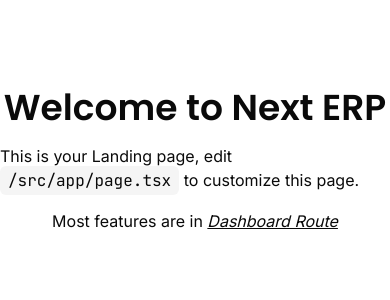
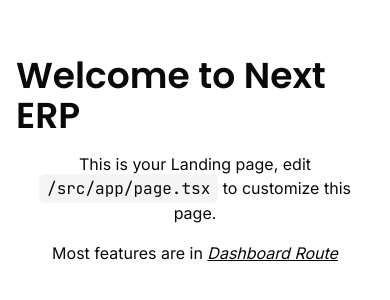
Before and after one commit to ceedadev/next-erp, a Next.js app: page / in a window 390 px wide. Shown: the part 262-562 px from the top of the page. Built offline with nearby package versions, Linux system fonts and the light colour scheme.

Commit message:
fix layout bug

```diff
--- a/src/app/(auth)/signin/page.tsx
+++ b/src/app/(auth)/signin/page.tsx
@@ -10,7 +10,7 @@ export const metadata: Metadata = {
 
 export default function SignInPage() {
   return (
-    <main className="container relative hidden h-screen flex-col items-center justify-center md:grid lg:max-w-none lg:grid-cols-2 lg:px-0">
+    <main className="container relative h-screen flex-col items-center justify-center grid lg:max-w-none lg:grid-cols-2 lg:px-0">
       <div className="relative hidden h-full flex-col bg-muted p-10 text-white lg:flex dark:border-r">
         <div className="absolute inset-0 bg-zinc-900" />
         <div className="relative z-20 flex items-center text-lg font-medium">
@@ -28,7 +28,7 @@ export default function SignInPage() {
         </div>
       </div>
       <div className="lg:p-8">
-        <div className="mx-auto flex w-full flex-col justify-center space-y-6 sm:w-[350px]">
+        <div className="mx-auto flex w-full h-full flex-col justify-center space-y-6 sm:w-[350px]">
           <div className="flex flex-col space-y-2 text-center">
             <h1 className="text-2xl font-semibold tracking-tight">Sign In</h1>
             <p className="text-sm text-muted-foreground">
--- a/src/app/page.tsx
+++ b/src/app/page.tsx
@@ -3,11 +3,11 @@ import Link from "next/link";
 export default function HomePage() {
   return (
     <main className="h-screen">
-      <div className="flex flex-col justify-center items-center h-full space-y-4">
+      <div className="flex flex-col justify-center items-center h-full space-y-4 p-4">
         <h1 className="text-4xl font-semibold font-poppins">
           Welcome to Next ERP
         </h1>
-        <p>
+        <p className="text-center">
           This is your Landing page, edit{" "}
           <code className="font-mono bg-muted px-2 py-1 rounded-md">
             /src/app/page.tsx
```
